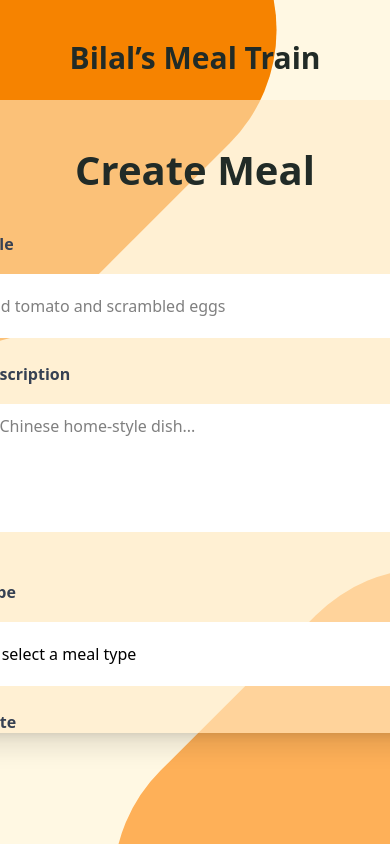
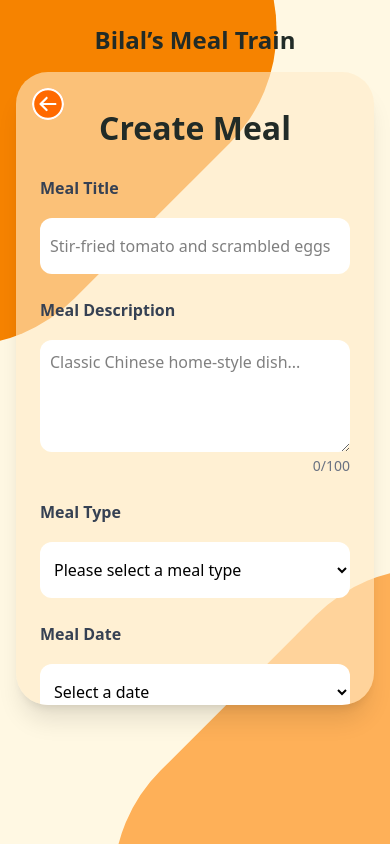
Before and after one commit to nhcarrigan-spring-2026-cohort/amber-wisteria, a React app in the folder frontend/: page /create-meal in a window 390 px wide. Built offline with nearby package versions, Linux system fonts and the light colour scheme; the HTML template or start-up script is replaced by a standard one.

Commit message:
Fix responsiveness

```diff
--- a/frontend/src/pages/CreateMeal.jsx
+++ b/frontend/src/pages/CreateMeal.jsx
@@ -32,7 +32,7 @@ export default function CreateMeal() {
 
   const handleSubmit = (e) => {
     e.preventDefault();
-    // console.log for testing purposes right now
+    //console.log for testing purposes right now
     console.log({
       mealTitle,
       mealDesc,
@@ -48,8 +48,11 @@ export default function CreateMeal() {
 
   return (
     <Background>
-      <div className="flex flex-col items-center justify-start h-screen w-full pt-10">
-        <h2 className="text-3xl font-bold text-[#212B27] mb-6 text-center">Bilal’s Meal Train</h2>
+      <div className="flex flex-col items-center justify-start h-screen w-full pt-6 md:pt-10 px-4">
+
+        <h2 className="text-2xl md:text-3xl font-bold text-[#212B27] mb-4 md:mb-6 text-center">
+          Bilal’s Meal Train
+        </h2>
 
         <form
           onSubmit={handleSubmit}
@@ -58,20 +61,23 @@ export default function CreateMeal() {
             bg-[#FFECC899]
             rounded-4xl
             shadow-xl
-            pt-10 pr-10 pb-14 pl-10
+            px-6 py-8 md:px-10 md:py-14
             flex flex-col
             box-border
             items-center
-            w-[600px]
+            w-full max-w-[600px]
             max-h-[75vh]
             overflow-y-auto
           "
         >
-          <div className="absolute left-6 top-6">
+
+          <div className="absolute left-4 top-4 md:left-6 md:top-6">
             <BackBtn onClick={() => window.history.back()} />
           </div>
 
-          <h1 className="font-semibold mb-8 text-[40px] text-[#212B27]">Create Meal</h1>
+          <h1 className="font-semibold mb-6 md:mb-8 text-[32px] md:text-[40px] text-[#212B27]">
+            Create Meal
+          </h1>
 
           <div className="w-full flex flex-col mb-6">
             <Label>Meal Title</Label>
@@ -79,7 +85,7 @@ export default function CreateMeal() {
               value={mealTitle}
               onChange={(e) => setMealTitle(e.target.value)}
               placeholder="Stir-fried tomato and scrambled eggs"
-              className="bg-white p-2.5 w-full rounded-xl mt-2.5 h-16"
+              className="bg-white p-2.5 w-full rounded-xl mt-2.5 h-14 md:h-16"
               required
             />
           </div>
@@ -95,12 +101,14 @@ export default function CreateMeal() {
                 }
               }}
               placeholder="Classic Chinese home-style dish..."
-              className="bg-white p-2.5 w-full rounded-xl mt-2.5 h-32"
+              className="bg-white p-2.5 w-full rounded-xl mt-2.5 h-28 md:h-32"
               maxLength={100}
               required
             />
 
-            <p className="text-right text-sm text-gray-500 mt-1">{mealDesc.length}/100</p>
+            <p className="text-right text-sm text-gray-500 mt-1">
+              {mealDesc.length}/100
+            </p>
           </div>
 
           <div className="w-full flex flex-col mb-6">
@@ -108,12 +116,10 @@ export default function CreateMeal() {
             <select
               value={mealType}
               onChange={(e) => setMealType(e.target.value)}
-              className="bg-white p-2.5 w-full rounded-xl mt-2.5 h-16"
+              className="bg-white p-2.5 w-full rounded-xl mt-2.5 h-14 md:h-16"
               required
             >
-              <option value="" disabled>
-                Please select a meal type
-              </option>
+              <option value="" disabled>Please select a meal type</option>
               <option value="Breakfast">Breakfast</option>
               <option value="Lunch">Lunch</option>
               <option value="Dinner">Dinner</option>
@@ -126,12 +132,10 @@ export default function CreateMeal() {
             <select
               value={mealDate}
               onChange={(e) => setMealDate(e.target.value)}
-              className="bg-white p-2.5 w-full rounded-xl mt-2.5 h-16"
+              className="bg-white p-2.5 w-full rounded-xl mt-2.5 h-14 md:h-16"
               required
             >
-              <option value="" disabled>
-                Select a date
-              </option>
+              <option value="" disabled>Select a date</option>
 
               {allowedDates.map((d) => (
                 <option key={d} value={d}>
@@ -146,12 +150,10 @@ export default function CreateMeal() {
             <select
               value={deliveryMethod}
               onChange={(e) => setDeliveryMethod(e.target.value)}
-              className="bg-white p-2.5 w-full rounded-xl mt-2.5 h-16"
+              className="bg-white p-2.5 w-full rounded-xl mt-2.5 h-14 md:h-16"
               required
             >
-              <option value="" disabled>
-                Please select a delivery method
-              </option>
+              <option value="" disabled>Please select a delivery method</option>
               <option value="Self-delivery">Self-delivery</option>
               <option value="Courier">Courier</option>
             </select>
@@ -175,13 +177,13 @@ export default function CreateMeal() {
                 value={ingredientInput}
                 onChange={(e) => setIngredientInput(e.target.value)}
                 placeholder="Chicken"
-                className="bg-white p-2.5 w-full rounded-xl h-16"
+                className="bg-white p-2.5 w-full rounded-xl h-14 md:h-16"
               />
 
               <button
                 type="button"
                 onClick={addIngredient}
-                className="bg-[#A88DE5] text-white rounded-xl py-4 mt-3 w-full text-center font-semibold"
+                className="bg-[#A88DE5] text-white rounded-xl py-3 md:py-4 mt-3 w-full text-center font-semibold"
               >
                 Add Ingredient
               </button>
@@ -198,7 +200,7 @@ export default function CreateMeal() {
 
           <button
             type="submit"
-            className="bg-[#A88DE5] text-white w-xs mt-4 p-5 text-2xl font-semibold rounded-xl"
+            className="bg-[#A88DE5] text-white w-xs mt-4 p-4 md:p-5 text-xl md:text-2xl font-semibold rounded-xl"
           >
             Create Meal
           </button>
```
